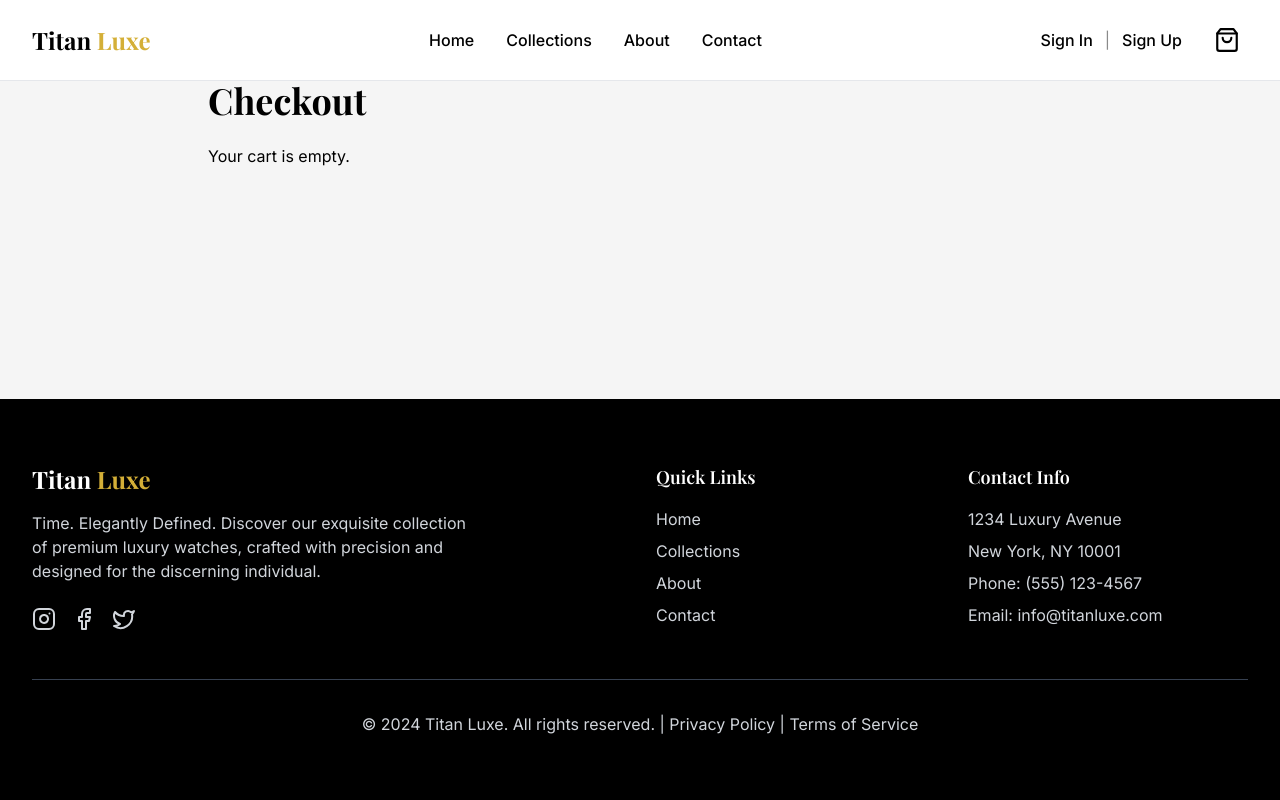
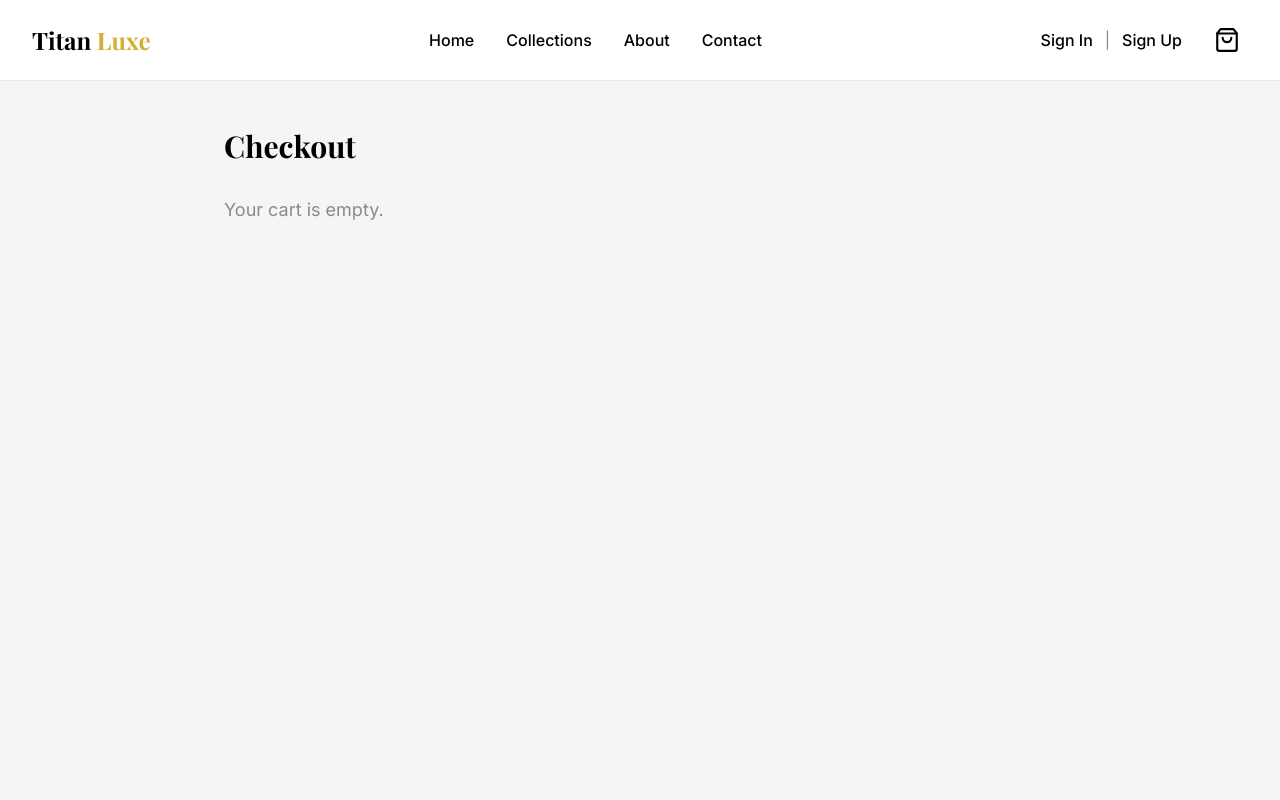
Before and after one commit to Pranay-Jainn/Titan-Luxe, a Next.js app: page /checkout in a window 1280 px wide. Shown: the top 800 px of the page. Built offline with nearby package versions, Linux system fonts and the light colour scheme; a web font is replaced by a local one.

Commit message:
Fix checkout page types

```diff
--- a/app/checkout/page.tsx
+++ b/app/checkout/page.tsx
@@ -3,51 +3,62 @@
 import React from "react";
 import { useCart } from "@/contexts/CartContext";
 
-const CheckoutPage = () => {
+export default function CheckoutPage() {
   const { cartItems, clearCart } = useCart();
 
-  // ✅ Fix: force price to be a number before arithmetic
-  const subtotal = cartItems.reduce((acc, item) => {
-    return acc + (Number(item.price) * (item.quantity || 1));
-  }, 0);
+  // ✅ Make subtotal calculation type safe
+  const subtotal = cartItems.reduce<number>(
+    (acc, item) => acc + (Number(item.price) * (item.quantity || 1)),
+    0
+  );
 
   const handlePlaceOrder = () => {
-    alert('✅ Order placed successfully!');
+    alert("✅ Order placed successfully!");
     clearCart();
   };
 
   return (
-    <div className="pt-20 max-w-4xl mx-auto px-4">
-      <h1 className="text-4xl font-bold mb-6">Checkout</h1>
+    <div className="pt-20 min-h-screen bg-titan-white">
+      <div className="max-w-4xl mx-auto px-4 sm:px-6 lg:px-8 py-12">
+        <h1 className="text-3xl font-serif font-bold text-titan-black mb-8">
+          Checkout
+        </h1>
 
-      {cartItems.length === 0 ? (
-        <p>Your cart is empty.</p>
-      ) : (
+        {/* Cart Items */}
+        {cartItems.length > 0 ? (
+          <div className="space-y-6">
+            {cartItems.map((item) => (
+              <div key={item.id} className="flex justify-between border-b pb-4">
                 <div>
-          <ul className="divide-y divide-gray-200 mb-6">
-            {cartItems.map((item) => (
-              <li key={item.id} className="py-4 flex justify-between">
-                <span>{item.name} × {item.quantity}</span>
-                <span>₹{Number(item.price) * item.quantity}</span>
-              </li>
+                  <p className="text-lg font-medium">{item.name}</p>
+                  <p className="text-sm text-gray-500">
+                    Qty: {item.quantity}
+                  </p>
+                </div>
+                <p className="text-lg font-semibold">
+                  ₹{Number(item.price) * item.quantity}
+                </p>
+              </div>
             ))}
-          </ul>
 
-          <div className="flex justify-between text-lg font-semibold">
-            <span>Subtotal:</span>
-            <span>₹{subtotal}</span>
+            {/* Total */}
+            <div className="flex justify-between items-center pt-6 border-t mt-4">
+              <p className="text-xl font-semibold">Subtotal:</p>
+              <p className="text-xl font-bold">₹{subtotal}</p>
             </div>
 
+            {/* Place Order Button */}
             <button
               onClick={handlePlaceOrder}
-            className="mt-6 w-full btn-primary"
+              className="mt-6 w-full bg-titan-black text-white py-3 rounded-lg hover:bg-titan-gold hover:text-titan-black transition"
             >
               Place Order
             </button>
           </div>
+        ) : (
+          <p className="text-lg text-titan-gray">Your cart is empty.</p>
         )}
       </div>
+    </div>
   );
-};
-
-export default CheckoutPage;
+}
```
Lines whose indentation alone changed are shown as unchanged.
